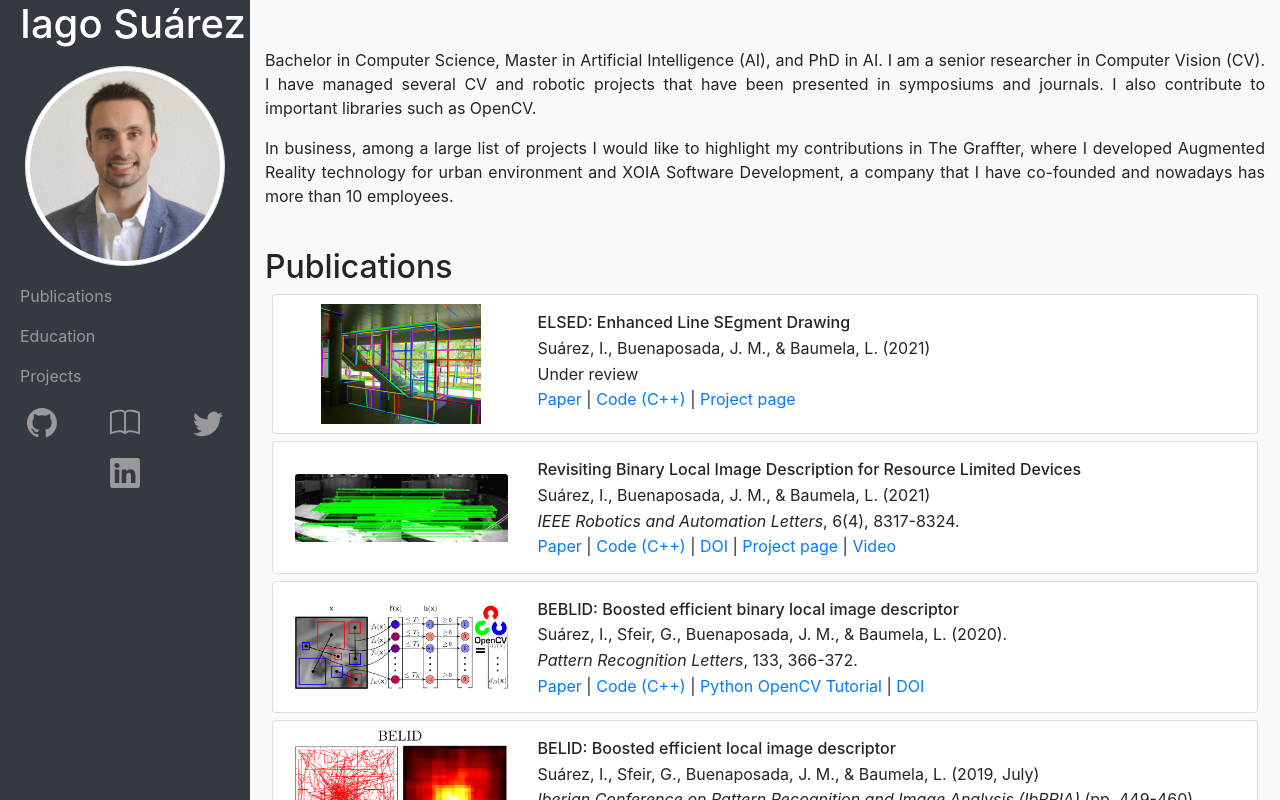
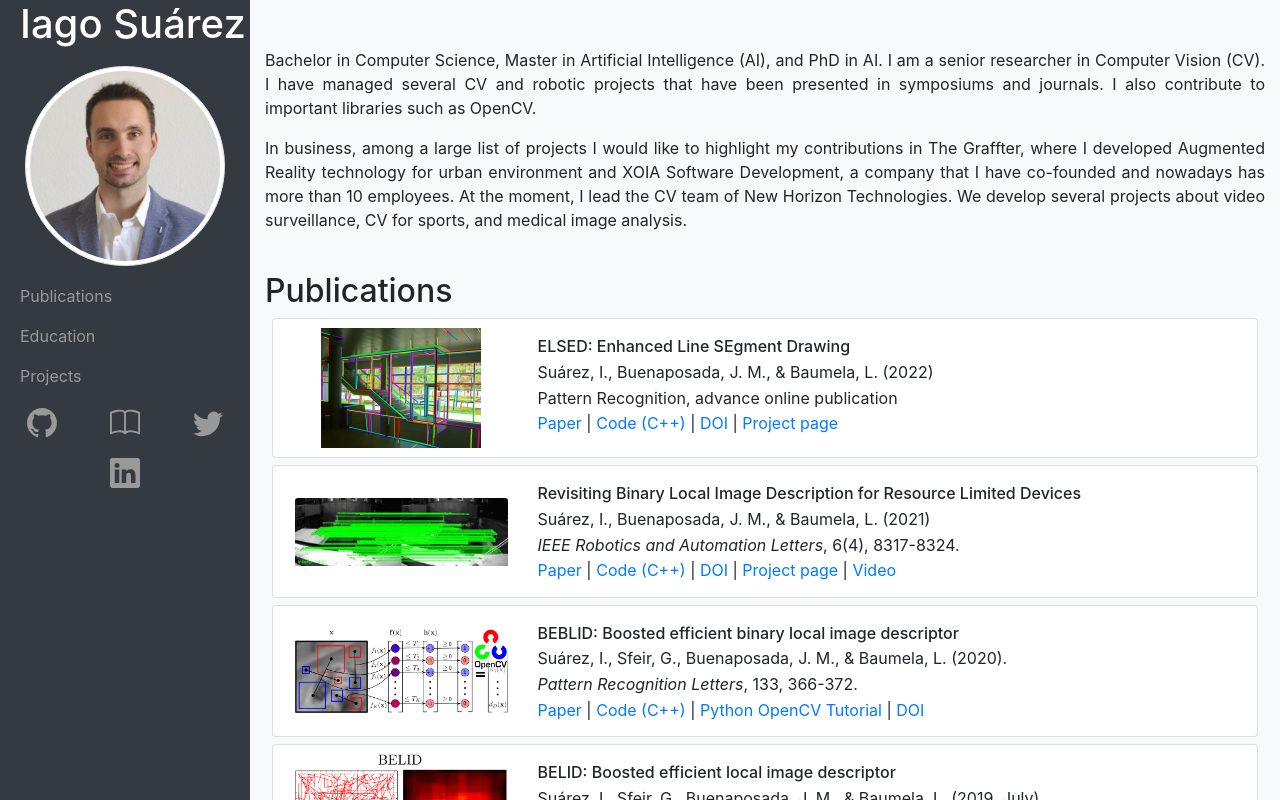
Before and after one commit to iago-suarez/iago-suarez.github.io, a React (Create React App) app: page / in a window 1280 px wide. Shown: the top 800 px of the page. Built offline with nearby package versions, Linux system fonts and the light colour scheme.

Commit message:
(MOD) Changing ELSED description

```diff
--- a/src/pages/Elsed.js
+++ b/src/pages/Elsed.js
@@ -9,6 +9,8 @@ const Elsed = () => {
       <div className="container">
         <div className="mx-auto text-center">
           <h2>ELSED: Enhanced Line SEgment Drawing</h2>
+          <h5><a href="https://doi.org/10.1016/j.patcog.2022.108619"
+                 className="link-dark" target="_blank" rel="noreferrer">Pattern Recognition</a></h5>
         </div>
         <div className="row text-center">
           <div className="col-sm">
@@ -129,11 +131,11 @@ const Elsed = () => {
           <h4>Citation</h4>
           <div className="card">
             <div className="card-body code-like-font">
-              {'@article{suarez2021elsed,'} <br/>
+              {'@article{suarez2022elsed,'} <br/>
               &nbsp; {'  title={ELSED: Enhanced Line SEgment Drawing},'} <br/>
               &nbsp; {'  author={Su{\\\'a}rez, Iago and Buenaposada, Jos{\\\'e} M and Baumela, Luis},'} <br/>
-              &nbsp; {'  journal={arXiv preprint arXiv:2108.03144},\n'} <br/>
-              &nbsp; {'  year={2021}\n'} <br/>
+              &nbsp; {'  journal={Pattern Recognition},\n'} <br/>
+              &nbsp; {'  year={2022}\n'} <br/>
               {'}'}
             </div>
           </div>
--- a/src/pages/Home.js
+++ b/src/pages/Home.js
@@ -125,7 +125,9 @@ function Home () {
                 presented in symposiums and journals. I also contribute to important libraries such as OpenCV.</p>
               <p>In business, among a large list of projects I would like to highlight my contributions in The Graffter,
                 where I developed Augmented Reality technology for urban environment and XOIA Software Development, a
-                company that I have co-founded and nowadays has more than 10 employees.</p>
+                company that I have co-founded and nowadays has more than 10 employees.
+                At the moment, I lead the CV team of New Horizon Technologies. We develop several projects about video
+                surveillance, CV for sports, and medical image analysis.</p>
             </div>
             <br/>
             <div id="publications-section">
@@ -133,11 +135,12 @@ function Home () {
 
               <Publication name="ELSED: Enhanced Line SEgment Drawing"
                            img={ImgELSED}
-                           authors_year="Suárez, I., Buenaposada, J. M., & Baumela, L. (2021)"
-                           venue="Under review"
+                           authors_year="Suárez, I., Buenaposada, J. M., & Baumela, L. (2022)"
+                           venue="Pattern Recognition, advance online publication"
                            links={[
                              <a href="https://arxiv.org/abs/2108.03144">Paper</a>,
                              <a href="https://github.com/iago-suarez/ELSED">Code (C++)</a>,
+                             <a href="https://doi.org/10.1016/j.patcog.2022.108619">DOI</a>,
                              <a href="/elsed">Project page</a>
                            ]}/>
 
```
Also changed, not shown: 1 other file (tests, documents, lock files or other folders).
